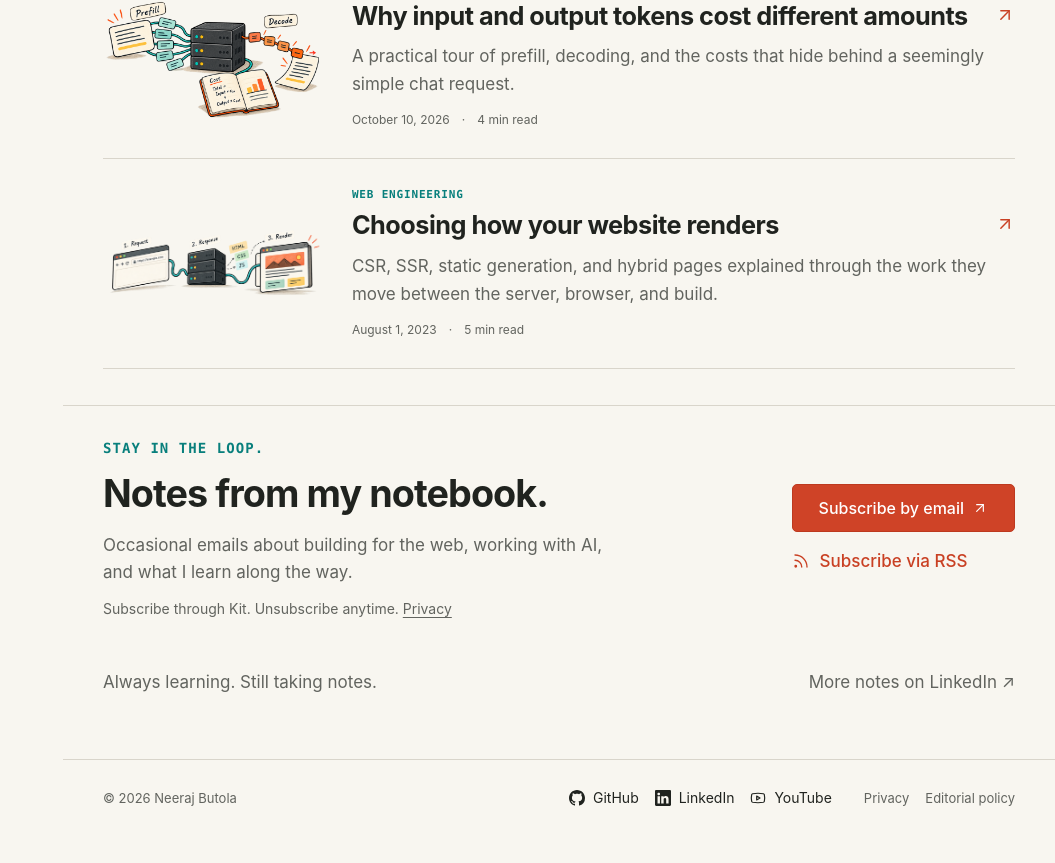
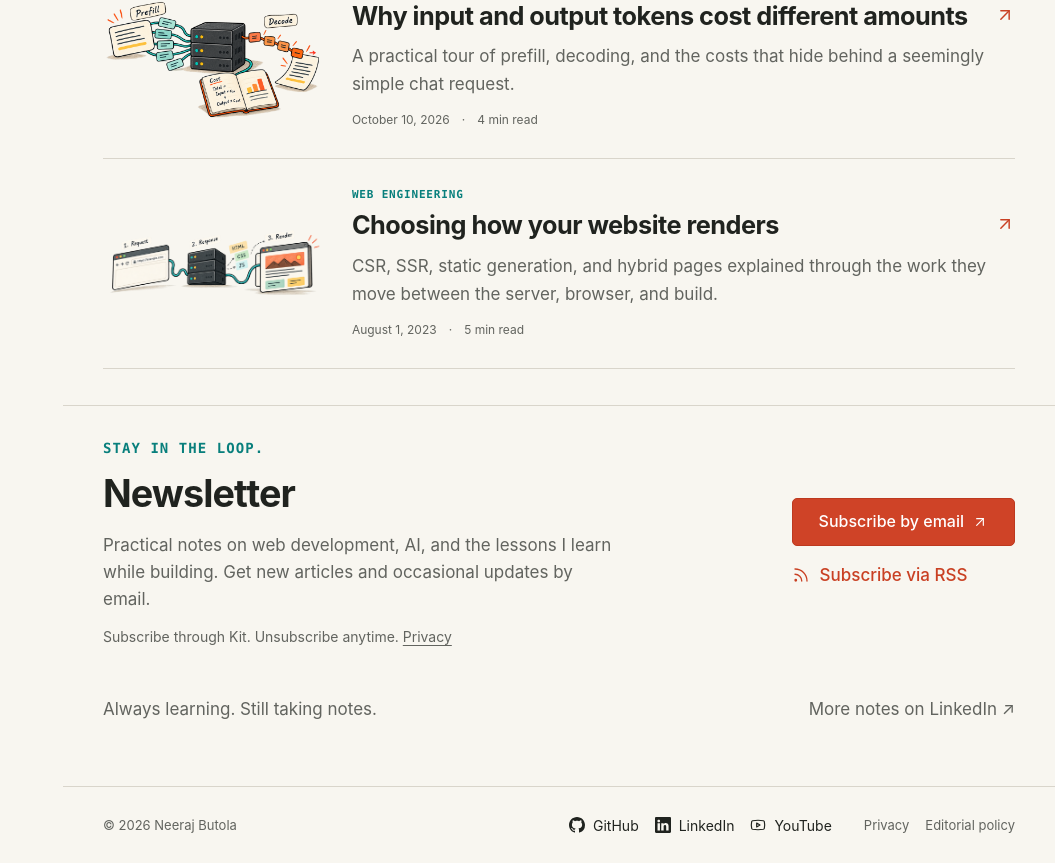
Before and after one commit to Frostdev7506/new-portfolio, a Next.js app: page /blog in a window 1280 px wide. Shown: the part 4138-5001 px from the top of the page, without its empty margins (225-1280 px from the left). Before the commit the page ends 4974 px from the top, so only its background shows below. Built offline with nearby package versions, Linux system fonts and the light colour scheme; no server answers.

Commit message:
BOLT-52 Simplify newsletter title and copy

```diff
--- a/src/app/privacy/page.tsx
+++ b/src/app/privacy/page.tsx
@@ -106,7 +106,7 @@ export default function PrivacyPage() {
           <p className="leading-relaxed">
             Newsletter signups are handled on Kit’s website. Kit stores the
             details you provide there and manages confirmation, email delivery,
-            and unsubscribe requests for Neeraj’s Notebook. You can stop
+            and unsubscribe requests for this newsletter. You can stop
             receiving the newsletter using the unsubscribe link in any issue.
             This website does not maintain a separate subscriber database.
           </p>
--- a/src/components/shared/article-updates.tsx
+++ b/src/components/shared/article-updates.tsx
@@ -14,7 +14,9 @@ export function ArticleUpdates() {
     >
       <div>
         <p className="eyebrow">Stay in the loop.</p>
-        <h2 id="updates-title">{articleUpdates.title}</h2>
+        <h2 id="updates-title">
+          {newsletterUrl ? articleUpdates.title : articleUpdates.feedTitle}
+        </h2>
         <p className="updates-description">
           {newsletterUrl
             ? articleUpdates.description
--- a/src/data/notebook.ts
+++ b/src/data/notebook.ts
@@ -76,8 +76,9 @@ export const homeNotebook = {
 };
 
 export const articleUpdates = {
-  title: "Notes from my notebook.",
-  description: "Occasional emails about building for the web, working with AI, and what I learn along the way.",
+  title: "Newsletter",
+  description: "Practical notes on web development, AI, and the lessons I learn while building. Get new articles and occasional updates by email.",
+  feedTitle: "Article updates",
   feedDescription: "Follow new articles on web development and AI in your favorite feed reader.",
   note: "Subscribe through Kit. Unsubscribe anytime.",
 };
```
Also changed, not shown: 1 other file (tests, documents, lock files or other folders).
